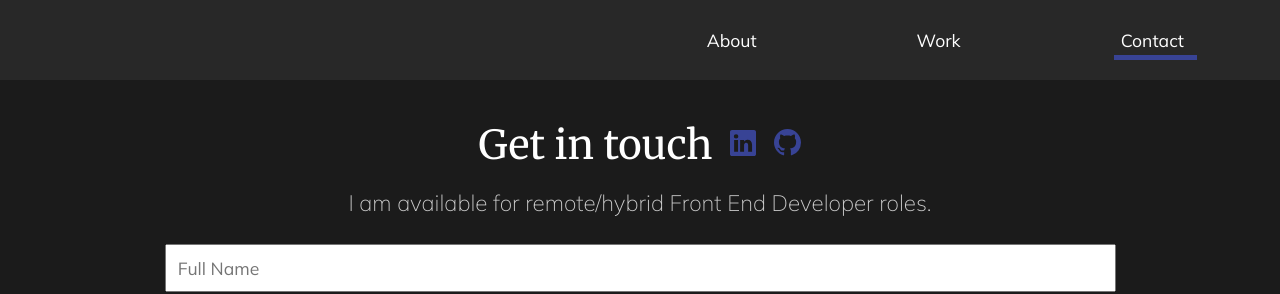
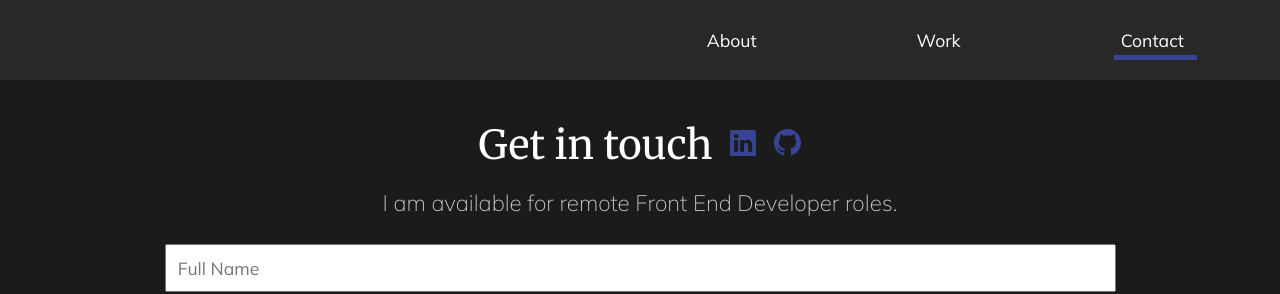
Before and after one commit to Marie20767/portfolio-site, a React (Create React App) app: page /contact in a window 1280 px wide. Shown: the top 294 px of the page. Built offline with nearby package versions, Linux system fonts and the light colour scheme.

Commit message:
Updated About Section

```diff
--- a/src/pages/AboutSection.js
+++ b/src/pages/AboutSection.js
@@ -27,7 +27,7 @@ const AboutSection = () => {
             <MobileAndTabletImage>
               <img src={avatar} alt="Avatar of Marie" />
             </MobileAndTabletImage>
-            <p>I have 1 year of experience working<br />at a web development agency <br /> and on my personal projects.</p>
+            <p>I have 1 year of experience working<br />as a Freelance React Developer <br /> and on my personal projects.</p>
             <Button>
               <Link to="/work">View my work</Link>
             </Button>
--- a/src/pages/Contact.js
+++ b/src/pages/Contact.js
@@ -110,7 +110,7 @@ const Contact = () => {
           </svg>
         </a>
       </header>
-      <p className="contact-description">I am available for remote/hybrid Front End Developer roles.</p>
+      <p className="contact-description">I am available for remote Front End Developer roles.</p>
       <form ref={form} onSubmit={sendEmail}>
         <input type="text" name="user_name" placeholder="Full Name" onChange={onChangeNameInput} value={name} />
         <input type="text" name="user_email" placeholder="E-mail" onChange={onChangeEmailInput} value={email} />
```
